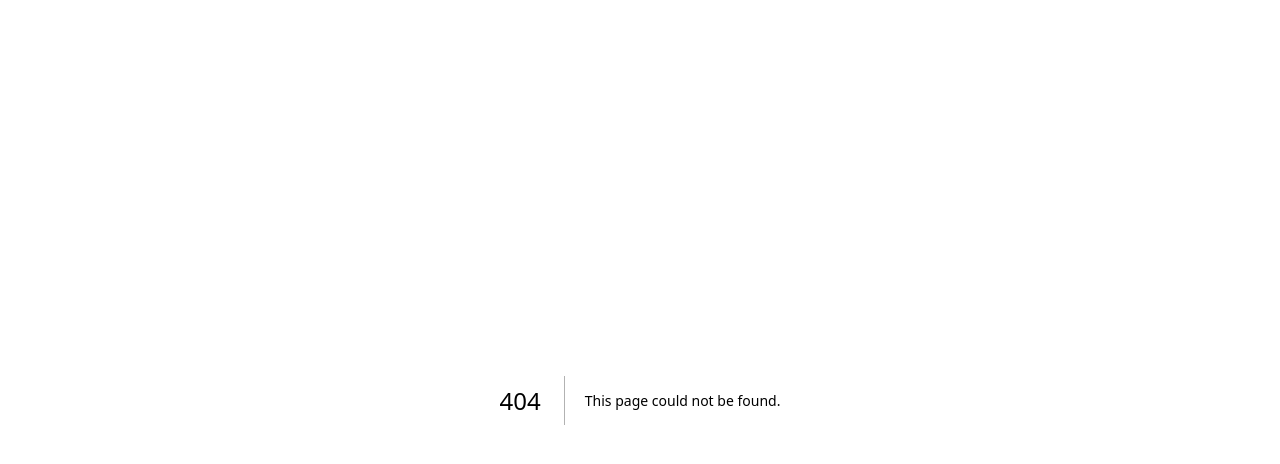
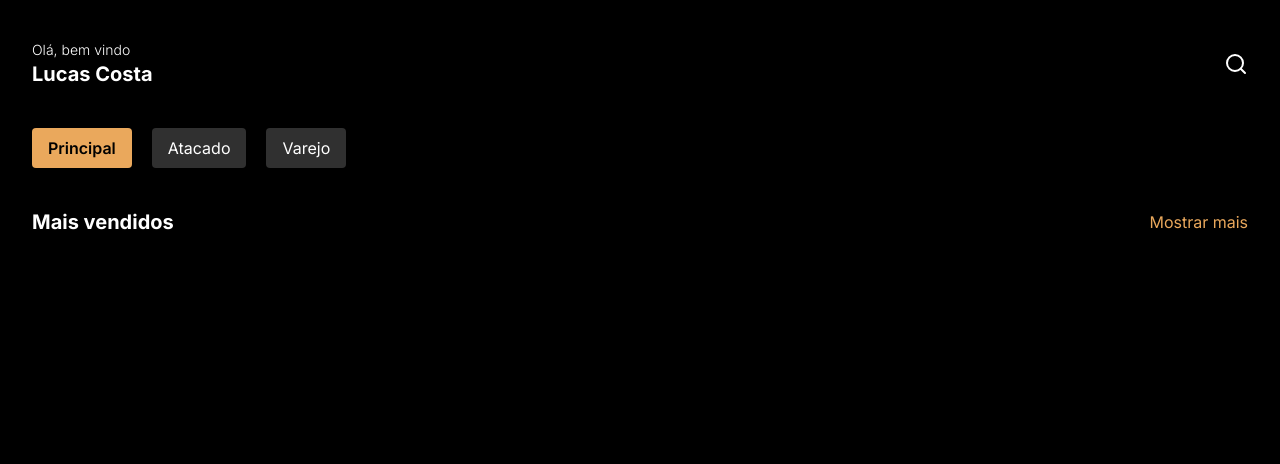
Before and after one commit to WillDevAC/acrepan-webapp, a Next.js app: page /home/all in a window 1280 px wide. Before the commit this address had no page. Shown: the top 464 px of the page. Built offline with nearby package versions, Linux system fonts and the light colour scheme.

Commit message:
feat: add info-component

```diff
--- /dev/null
+++ b/src/app/components/Chips.tsx
@@ -0,0 +1,27 @@
+"use client";
+
+import { Chip } from "../components/Chip";
+import { useState } from "react";
+
+const ChipsList = ["Principal", "Atacado", "Varejo"];
+
+export function Chips() {
+  const [activeChip, setActiveChip] = useState<string | null>(ChipsList[0]);
+
+  const handleChipClick = (label: string) => {
+    setActiveChip(label === activeChip ? null : label);
+  };
+
+  return (
+    <>
+      {ChipsList.map((chipLabel) => (
+        <Chip
+          key={chipLabel}
+          label={chipLabel}
+          active={activeChip === chipLabel}
+          onClick={() => handleChipClick(chipLabel)}
+        />
+      ))}
+    </>
+  );
+}
--- /dev/null
+++ b/src/app/components/Info.tsx
@@ -0,0 +1,17 @@
+"use client";
+
+import Link from "next/link";
+
+interface infoProps {
+  title: string;
+  redirect: string;
+}
+
+export function Info({ title, redirect }: infoProps) {
+  return (
+    <div className="flex w-full items-center justify-between">
+      <p className="text-xl font-bold">{title}</p>
+      <Link href={redirect} className="text-[#EAA85C]">Mostrar mais</Link>
+    </div>
+  );
+}
--- /dev/null
+++ b/src/app/components/bestSellers.tsx
@@ -0,0 +1,11 @@
+import { Info } from "./Info";
+
+export function BestSellers() {
+  return (
+    <>
+      <section className="py-10">
+        <Info title="Mais vendidos" redirect="#"/>
+      </section>
+    </>
+  );
+}
--- /dev/null
+++ b/src/app/components/loginForm.tsx
@@ -0,0 +1,32 @@
+"use client";
+
+import Link from "next/link";
+
+import { useRouter } from "next/navigation";
+
+import { Button } from "./Button";
+import { Input } from "./Input";
+
+export function LoginForm() {
+  const router = useRouter();
+
+  return (
+    <div className="h-full flex flex-col items-center justify-center gap-7">
+      <h1 className="text-3xl font-bold">ACREPAN WEB APP</h1>
+      <Button color="google" size="google">
+        Continuar com Google
+      </Button>
+      <form action="#" className="flex flex-col gap-3 w-full">
+        <Input placeholder="Email" type="email" />
+        <Input placeholder="Senha" type="password" />
+      </form>
+      <Button onClick={() => router.push("/home/all")}>Entrar</Button>
+      <section className="flex flex-col items-center justify-center w-full text-gray-300">
+        <p>Não possui uma conta?</p>
+        <Link className="text-sm font-semibold text-gray-300" href="#">
+          Cadastra-se
+        </Link>
+      </section>
+    </div>
+  );
+}
--- a/src/app/dashboard/page.tsx
+++ /dev/null
@@ -1,34 +0,0 @@
-"use client";
-
-import { LayoutDashboard } from "@/layout/dashboard";
-import { Chip } from "../components/Chip";
-import { useState } from "react";
-
-const ChipsList = [
-  "Mostrar todos",
-  "Atacado",
-  "Varejo",
-];
-
-export default function DashboardPage() {
-  const [activeChip, setActiveChip] = useState<string | null>(ChipsList[0]); // Inicializa com o rótulo do primeiro chip
-
-  const handleChipClick = (label: string) => {
-    setActiveChip(label === activeChip ? null : label);
-  };
-
-  return (
-    <LayoutDashboard>
-      <div className="flex overflow-x-auto gap-5">
-        {ChipsList.map((chipLabel) => (
-          <Chip
-            key={chipLabel}
-            label={chipLabel}
-            active={activeChip === chipLabel}
-            onClick={() => handleChipClick(chipLabel)}
-          />
-        ))}
-      </div>
-    </LayoutDashboard>
-  );
-}
--- /dev/null
+++ b/src/app/home/(categories)/all/page.tsx
@@ -0,0 +1,15 @@
+import { LayoutDashboard } from "@/layout/dashboard";
+
+import { BestSellers } from "@/app/components/bestSellers";
+import { Chips } from "../../../components/Chips";
+
+export default function DashboardPage() {
+  return (
+    <LayoutDashboard>
+      <div className="flex overflow-x-auto gap-5">
+        <Chips />
+      </div>
+      <BestSellers />
+    </LayoutDashboard>
+  );
+}
--- a/src/app/page.tsx
+++ b/src/app/page.tsx
@@ -1,33 +1,15 @@
-'use client'
-
 import Link from "next/link";
 
-import { Button } from "./components/Button";
-import { Input } from "./components/Input";
-import { useRouter } from "next/navigation";
+import { LoginForm } from "./components/loginForm";
 
 export default function authPage() {
-
-  const router = useRouter();
 
   return (
     <section className="w-screen h-screen p-10">
       <Link href="#" className="text-white text-md font-bold flex w-full items-center justify-end">
         Continuar como visitante
       </Link>
-      <div className="h-full flex flex-col items-center justify-center gap-7">
-        <h1 className="text-3xl font-bold">ACREPAN WEB APP</h1>
-        <Button color="google" size="google">Continuar com Google</Button>
-        <form action='#' className="flex flex-col gap-3 w-full">
-          <Input placeholder="Email" type="email"/>
-          <Input placeholder="Senha" type="password"/>
-        </form>
-        <Button onClick={() => router.push('/dashboard')}>Entrar</Button>
-        <section className="flex flex-col items-center justify-center w-full text-gray-300">
-          <p>Não possui uma conta?</p>
-          <Link className="text-sm font-semibold text-gray-300" href='#'>Cadastra-se</Link>
-        </section>
-      </div>
+      <LoginForm/>
     </section>
   );
 }
```
